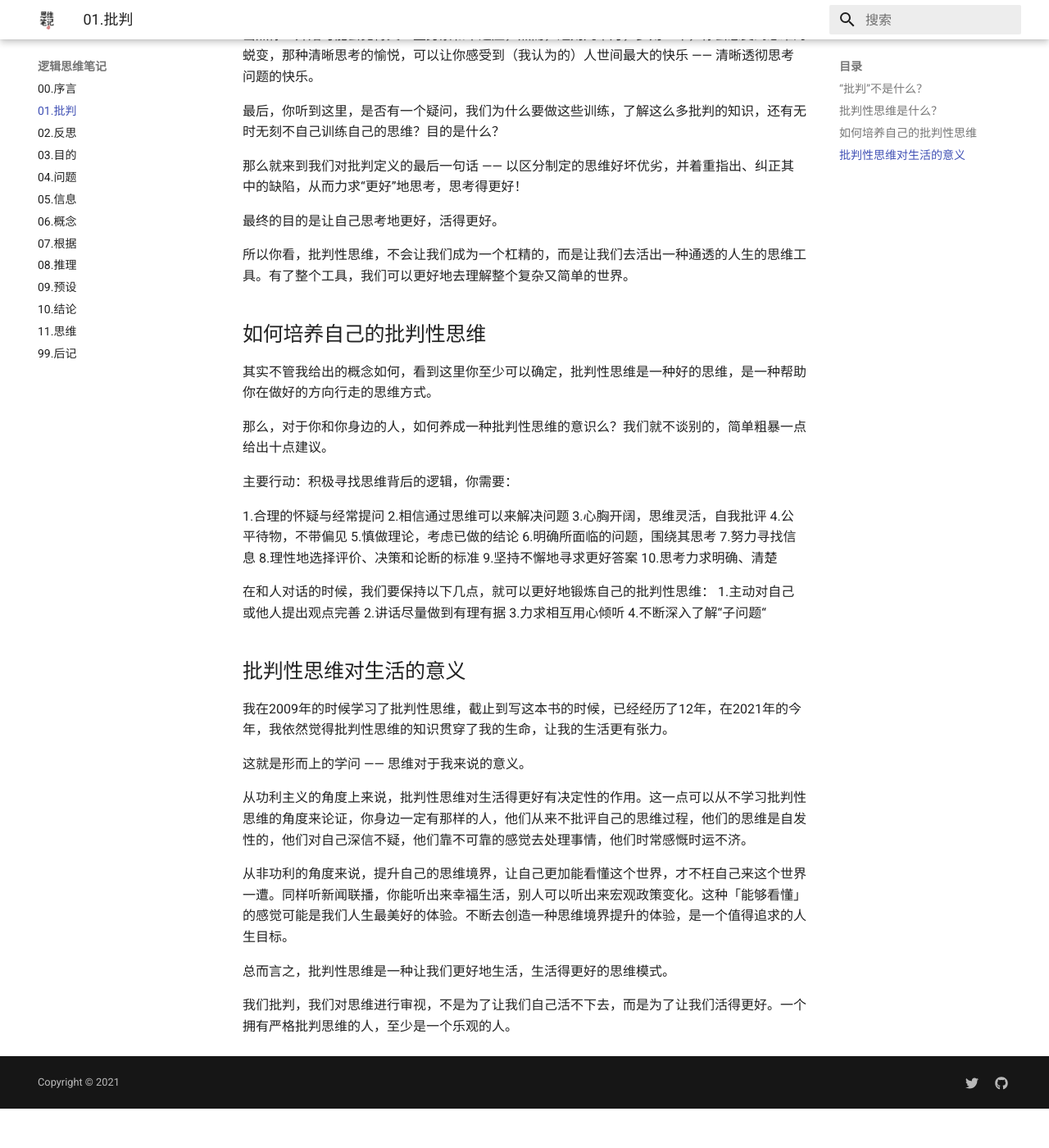
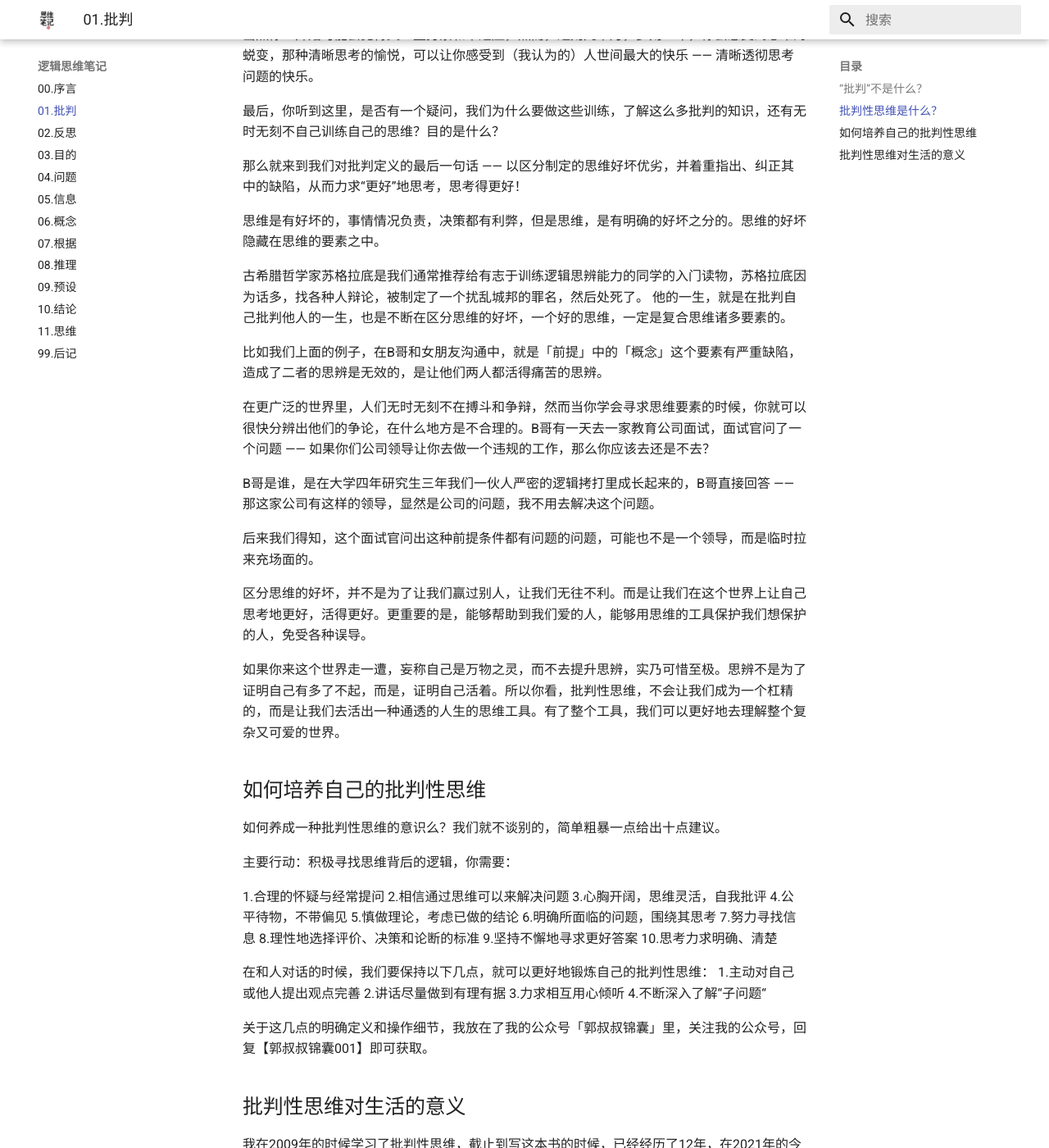
Before and after one commit to guoylyy/CriticalThinkingDocs, an MkDocs documentation site: the page built from docs/lg/chapter01.md, in a window 1280 px wide and 1400 px high, scrolled down 5710 px. Shown: the whole window at 82% size. Built offline with MkDocs 1.6.1 and Material for MkDocs 9.7.7, drawn with Linux system fonts in a browser that asks for light colours; before the commit the page ends 7062 px from its top, so only the background shows below that.

Commit message:
1. 【chapter01】积极思考的目的更新

```diff
--- a/docs/lg/chapter01.md
+++ b/docs/lg/chapter01.md
@@ -185,16 +185,26 @@ B哥是某985大学才子，计算机系，思维活跃，技术精湛，某天B
 
 那么就来到我们对批判定义的最后一句话 —— 以区分制定的思维好坏优劣，并着重指出、纠正其中的缺陷，从而力求“更好”地思考，思考得更好！
 
+思维是有好坏的，事情情况负责，决策都有利弊，但是思维，是有明确的好坏之分的。思维的好坏隐藏在思维的要素之中。
 
-最终的目的是让自己思考地更好，活得更好。
+古希腊哲学家苏格拉底是我们通常推荐给有志于训练逻辑思辨能力的同学的入门读物，苏格拉底因为话多，找各种人辩论，被制定了一个扰乱城邦的罪名，然后处死了。
+他的一生，就是在批判自己批判他人的一生，也是不断在区分思维的好坏，一个好的思维，一定是复合思维诸多要素的。
 
-所以你看，批判性思维，不会让我们成为一个杠精的，而是让我们去活出一种通透的人生的思维工具。有了整个工具，我们可以更好地去理解整个复杂又简单的世界。
+比如我们上面的例子，在B哥和女朋友沟通中，就是「前提」中的「概念」这个要素有严重缺陷，造成了二者的思辨是无效的，是让他们两人都活得痛苦的思辨。
+
+在更广泛的世界里，人们无时无刻不在搏斗和争辩，然而当你学会寻求思维要素的时候，你就可以很快分辨出他们的争论，在什么地方是不合理的。B哥有一天去一家教育公司面试，面试官问了一个问题 —— 如果你们公司领导让你去做一个违规的工作，那么你应该去还是不去？
+
+B哥是谁，是在大学四年研究生三年我们一伙人严密的逻辑拷打里成长起来的，B哥直接回答 —— 那这家公司有这样的领导，显然是公司的问题，我不用去解决这个问题。
+
+后来我们得知，这个面试官问出这种前提条件都有问题的问题，可能也不是一个领导，而是临时拉来充场面的。
+
+区分思维的好坏，并不是为了让我们赢过别人，让我们无往不利。而是让我们在这个世界上让自己思考地更好，活得更好。更重要的是，能够帮助到我们爱的人，能够用思维的工具保护我们想保护的人，免受各种误导。
+
+如果你来这个世界走一遭，妄称自己是万物之灵，而不去提升思辨，实乃可惜至极。思辨不是为了证明自己有多了不起，而是，证明自己活着。所以你看，批判性思维，不会让我们成为一个杠精的，而是让我们去活出一种通透的人生的思维工具。有了整个工具，我们可以更好地去理解整个复杂又可爱的世界。
 
 ## 如何培养自己的批判性思维
 
-其实不管我给出的概念如何，看到这里你至少可以确定，批判性思维是一种好的思维，是一种帮助你在做好的方向行走的思维方式。
-
-那么，对于你和你身边的人，如何养成一种批判性思维的意识么？我们就不谈别的，简单粗暴一点给出十点建议。
+如何养成一种批判性思维的意识么？我们就不谈别的，简单粗暴一点给出十点建议。
 
 主要行动：积极寻找思维背后的逻辑，你需要：
 
@@ -215,6 +225,8 @@ B哥是某985大学才子，计算机系，思维活跃，技术精湛，某天B
 3.力求相互用心倾听
 4.不断深入了解“子问题“
 
+关于这几点的明确定义和操作细节，我放在了我的公众号「郭叔叔锦囊」里，关注我的公众号，回复【郭叔叔锦囊001】即可获取。
+
 ## 批判性思维对生活的意义
 
 我在2009年的时候学习了批判性思维，截止到写这本书的时候，已经经历了12年，在2021年的今年，我依然觉得批判性思维的知识贯穿了我的生命，让我的生活更有张力。
```
